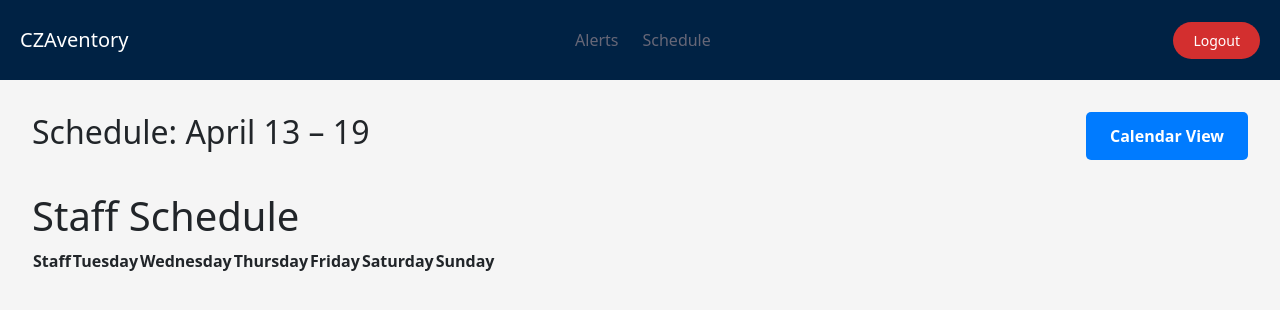
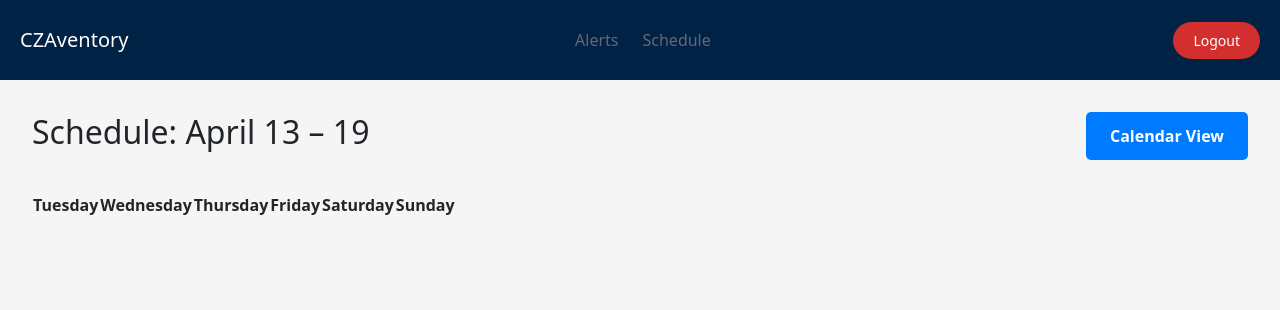
Before and after one commit to ZainabM872/Inventory-Management-System, a Django app: page /staff/ in a window 1280 px wide. Shown: the top 310 px of the page. Run offline with Django 5.2, Linux system fonts and the light colour scheme; data that the repository does not hold is empty.

Commit message:
linked frontend and db. now i need to modify frontend

```diff
--- a/dashboard/views.py
+++ b/dashboard/views.py
@@ -17,6 +17,8 @@ def index(request):
         # authenticate function checks if the user is valid
         if user:
             if Staff.objects.filter(user=user).exists():
+                # Store the staff's ID in the session
+                request.session['user_name'] = user.name
                 return redirect('dashboard-staff')
             elif Manager.objects.filter(user=user).exists():
                 return redirect('dashboard-manager')
@@ -64,7 +66,13 @@ def staff(request):
         "schedule_json": json.dumps(weekly_schedule)
     })'''
 def staff(request):
-    schedules = Schedule.objects.all()
+    user_name = request.session.get('user_name')
+    user = User.objects.filter(name=user_name).first()  # get the user object
+    # get the staff linked to that user
+    staff = Staff.objects.filter(user=user).first()
+
+    # filter schedule for that staff only
+    schedules = Schedule.objects.filter(staff=staff)
     return render(request, 'dashboard/staff.html', {'schedules': schedules})
 
 # if we add '/manager' to the url of the page, it redirects to manager page
--- a/inventory_management_system/settings.py
+++ b/inventory_management_system/settings.py
@@ -49,6 +49,8 @@ MIDDLEWARE = [
     'django.contrib.messages.middleware.MessageMiddleware',
     'django.middleware.clickjacking.XFrameOptionsMiddleware',
 ]
+
+SESSION_ENGINE = 'django.contrib.sessions.backends.db'
 
 ROOT_URLCONF = 'inventory_management_system.urls'
 
--- a/templates/dashboard/staff.html
+++ b/templates/dashboard/staff.html
@@ -23,12 +23,10 @@
     <link rel="stylesheet" href="{% static 'styles.css' %}">
 </head>
 <body>
-    <h1>Staff Schedule</h1>
     <div class="schedule-container">
         <table>
             <thead>
                 <tr>
-                    <th>Staff</th>
                     <th>Tuesday</th>
                     <th>Wednesday</th>
                     <th>Thursday</th>
@@ -40,7 +38,6 @@
             <tbody>
                 {% for schedule in schedules %}
                     <tr>
-                        <td>{{ schedule.staff.name }}</td>
                         <td>{{ schedule.tuesday }}</td>
                         <td>{{ schedule.wednesday }}</td>
                         <td>{{ schedule.thursday }}</td>
```
